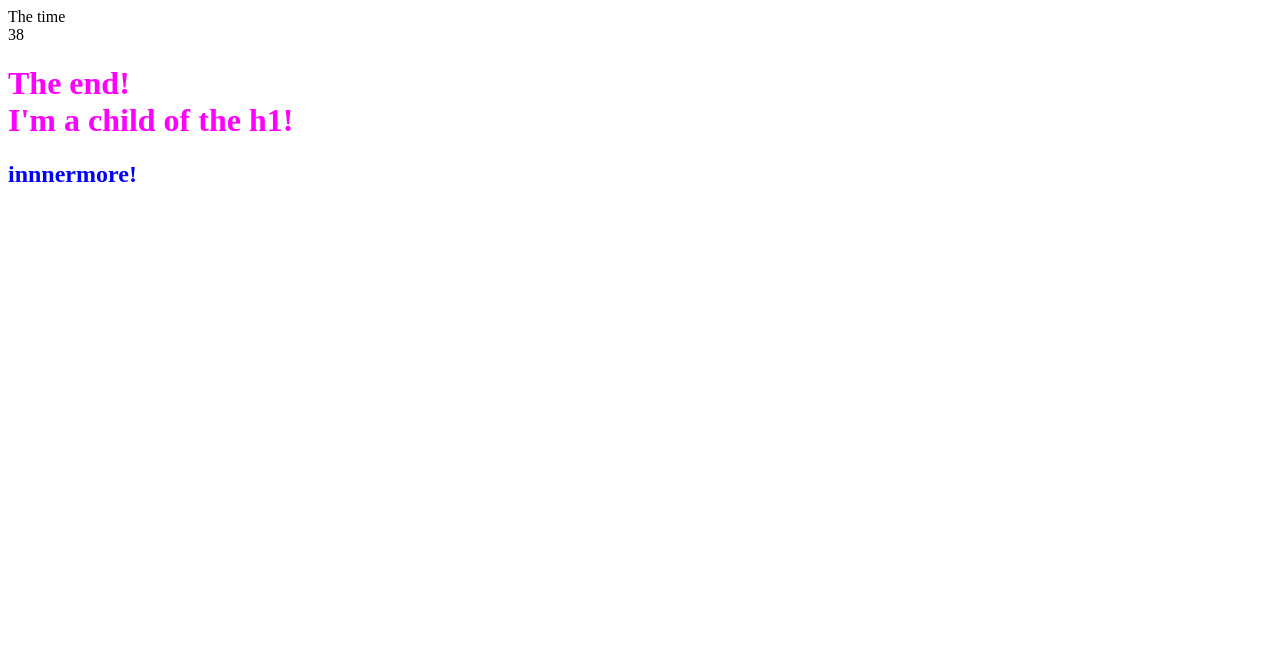
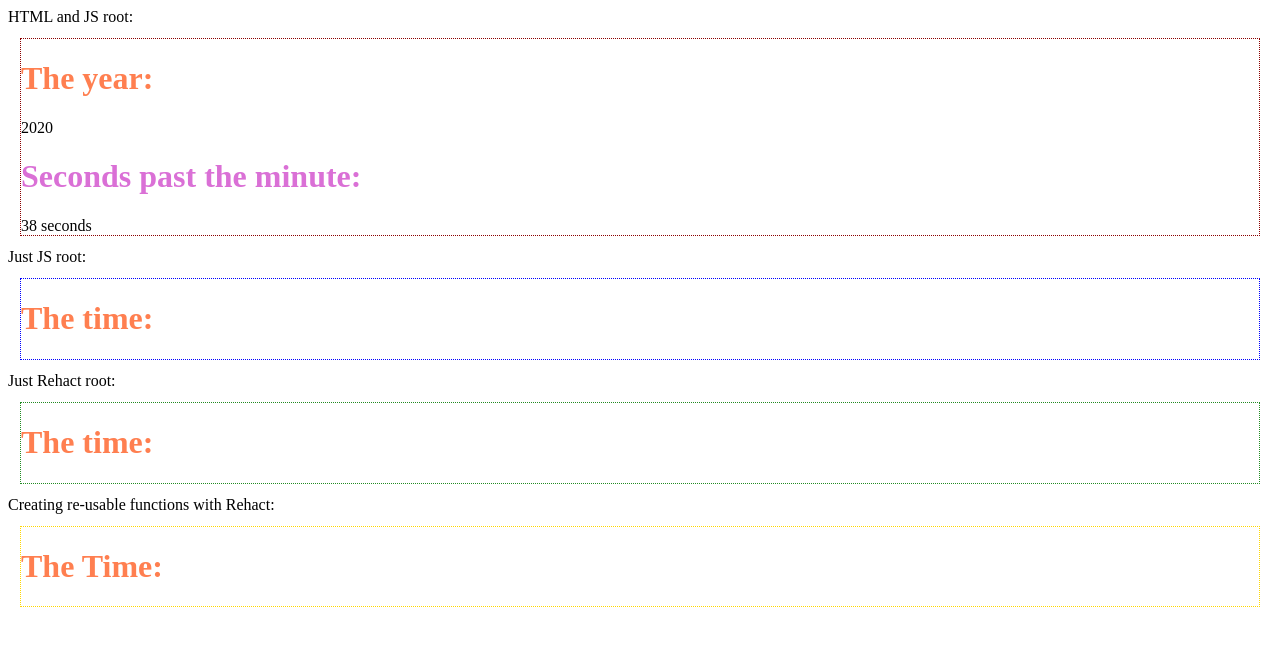
Before and after one commit to davidnmora/oops-you-invented-react, a plain HTML site: page rehact.html in a window 1280 px wide. Drawn offline with Linux system fonts and the light colour scheme.

Commit message:
Add sections/some code up through Rehact re-usable functions

```diff
--- a/rehact.html
+++ b/rehact.html
@@ -1,35 +1,64 @@
 <body>
 
-<div id="root">
-	<div>The time</div>
-	<div class="time"></div>
+HTML and JS root:
+<div id="html-and-js-root" style="border: 1px dotted darkred; margin: 12px">
+	<h1 style="color: coral">The year:</h1>
+	<div class="year">2010</div>
+	<h1 style="color: orchid">Seconds past the minute:</h1>
+	<div class="seconds">
+		<span class="seconds-number">42</span>
+		<span>seconds</span>
+	</div>
 </div>
 
+Just JS root:
+<div id="js-root" style="border: 1px dotted blue; margin: 12px">
+	<!--Let's append the DOM children here!-->
+</div>
+
+Just Rehact root:
+<div id="rehact-root" style="border: 1px dotted forestgreen; margin: 12px">
+	<!--Let's append the DOM children here!-->
+</div>
+
+Creating re-usable functions with Rehact:
+<div id="rehact-functions-root" style="border: 1px dotted gold; margin: 12px">
+	<!--Let's append the DOM children here!-->
+</div>
+
+
 <script>
-	// Directly mutating the existing DOM
-	const time = document.querySelector('.time')
+	// STATUS QUO, MIXES HTML AND JS: Directly mutating the existing DOM
 	const currentTime = new Date()
-	time.innerHTML = currentTime.getSeconds().toString()
 
-	// Adding to the DOM
+	const year = document.querySelector('#html-and-js-root .year')
+	year.innerHTML = currentTime.getFullYear().toString()
+
+	const seconds = document.querySelector('#html-and-js-root .seconds .seconds-number')
+	seconds.innerHTML = currentTime.getSeconds().toString()
+</script>
+
+
+<script>
+	// MORE FLEXIBLE APPROACH, BUT ANNOYING: Adding new DOM elements manually
+
 	// 1A. Create new DOM element
-	const theEnd = document.createElement('h1')
-	theEnd.innerHTML = 'The end!'
+	const yearTitle = document.createElement('h1')
+	// 1B. Set it's attributes (will become "properties" when rendered in DOM)
+	yearTitle.setAttribute('style', 'color: coral')
+	// 1C. Create and append its children
+	yearTitle.innerText = 'The time:'
 
-	const child = document.createElement('div')
-	child.innerHTML = "I'm a child of the h1!"
-	theEnd.append(child)
-
-	// 1B. Add properties
-	theEnd.setAttribute('class', 'the-end')
-	theEnd.setAttribute('style', 'color: magenta')
-	theEnd.setAttribute('inventedattribute', 'attribute value')
 
 	// 2. Append new DOM element to the DOM
-	const root = document.getElementById('root')
-	root.append(theEnd)
+	const root = document.querySelector('#js-root')
+	root.append(yearTitle)
+
+	// ETC ETC... *sigh*
+</script>
 
 
+<script>
 	const Rehact = {
 		createElement: (tagName, props, ...children) => {
 			const element = document.createElement(tagName)
@@ -47,16 +76,29 @@
 
 			})
 			return element
-		},
+		}
+	}
 
+	const RehactDOM = {
 		render: (element, root) => root.append(element)
 	}
 
-
-
-	const myH2 = Rehact.createElement('h2', {style: 'color: blue'}, 'innner', 'more!')
-	Rehact.render(myH2, document.querySelector('#root'))
+	const myTitleH1 = Rehact.createElement('h1', {style: 'color: coral'}, 'The time: ')
+	RehactDOM.render(
+		myTitleH1,
+		document.querySelector('#rehact-root')
+	)
 
 </script>
 
+
+<script>
+	const Title = (props, ...children) => Rehact.createElement('h1', props, ...children)
+
+	RehactDOM.render(
+		Title({style: 'color: coral'}, 'The Time:'),
+		document.querySelector('#rehact-functions-root')
+	)
+</script>
+
 </body>
```
